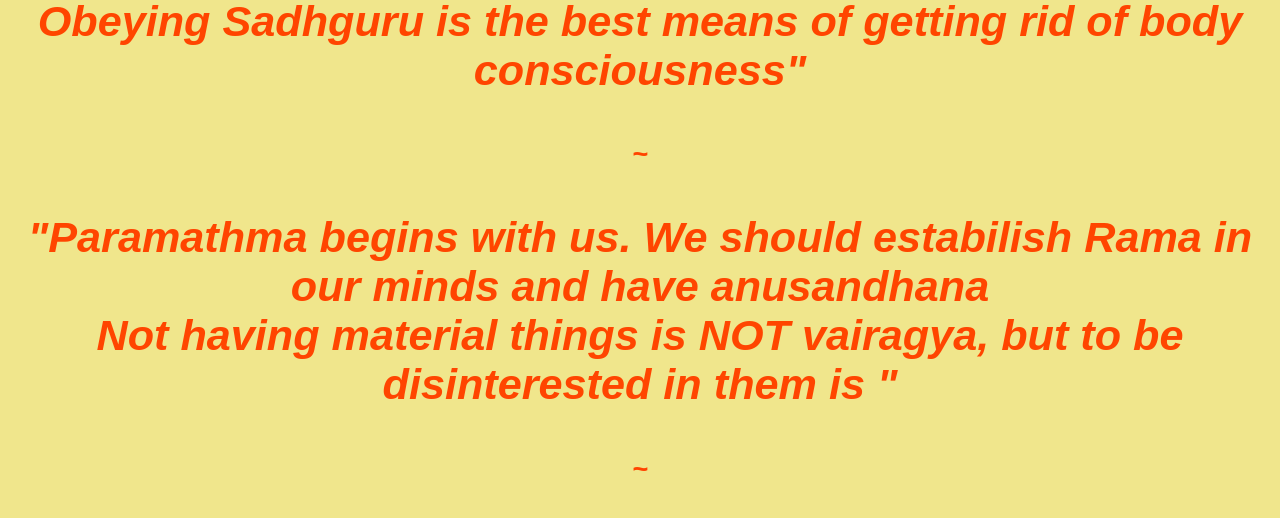
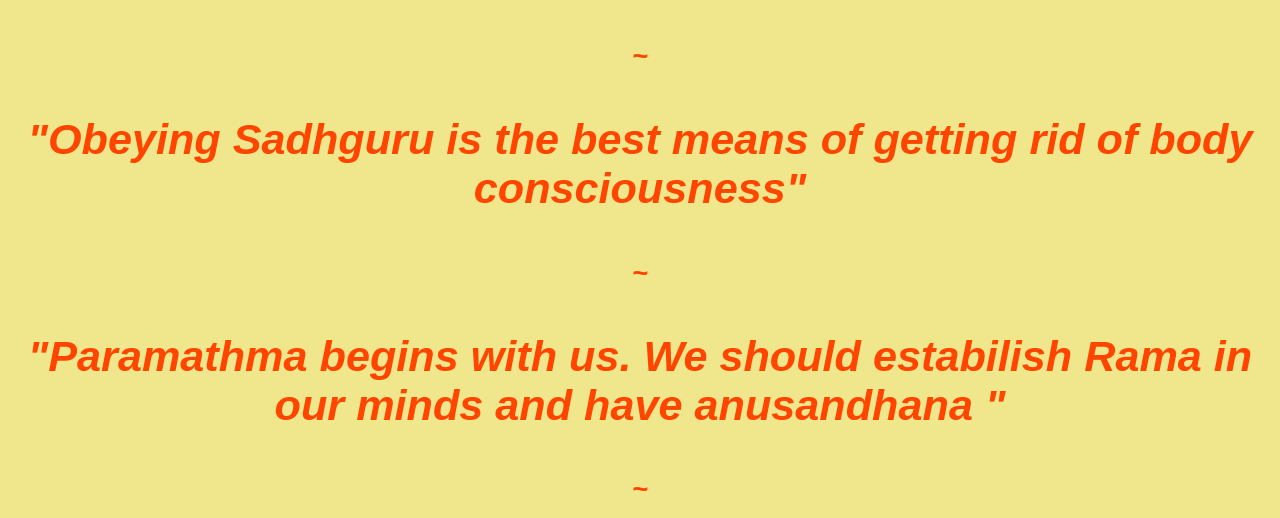
Before and after one commit to sbc20/sbc20.github.io, a plain HTML site: page index.html in a window 1280 px wide. Shown: the part 282-800 px from the top of the page. Drawn offline with Linux system fonts and the light colour scheme.

Commit message:
Update index.html

```diff
--- a/index.html
+++ b/index.html
@@ -14,8 +14,8 @@
     <h1>Quotes of Sri Brahma Chaitanya Maharaj</h1>
     <h2>
     For regular blogs about Maharaj's pravachan and his teachings you can visit Sri Rama Samartha blog <a href="https://sriramasamartha.blogspot.com/" target="_blank">HERE</a></h2>
-    <h3>"Totally surrendering to God is true devotion <br>Obeying Sadhguru is the best means of getting rid of body consciousness"</h3><p>~</p>
-    <h3>"Paramathma begins with us. We should estabilish Rama in our minds and have anusandhana <br>Not having material things is NOT vairagya, but to be disinterested in them is "</h3><p>~</p>
+    <h3>"Totally surrendering to God is true devotion </h3><p>~</p><h3>"Obeying Sadhguru is the best means of getting rid of body consciousness"</h3><p>~</p>
+    <h3>"Paramathma begins with us. We should estabilish Rama in our minds and have anusandhana "</h3><p>~</p><h3>"Not having material things is NOT vairagya, but to be disinterested in them is "</h3><p>~</p>
     <h3>"Our best defense against desires is Namasmarana"<br> Namasmarana with enthusiasm. Namasmarana is both subtle and gross</h3><p>~</p>
     <h3>The best way to find HIM is Namasmarana <br>If we concentrate our minds on HIM we will get him</h3><p>~ </p>
 
```
